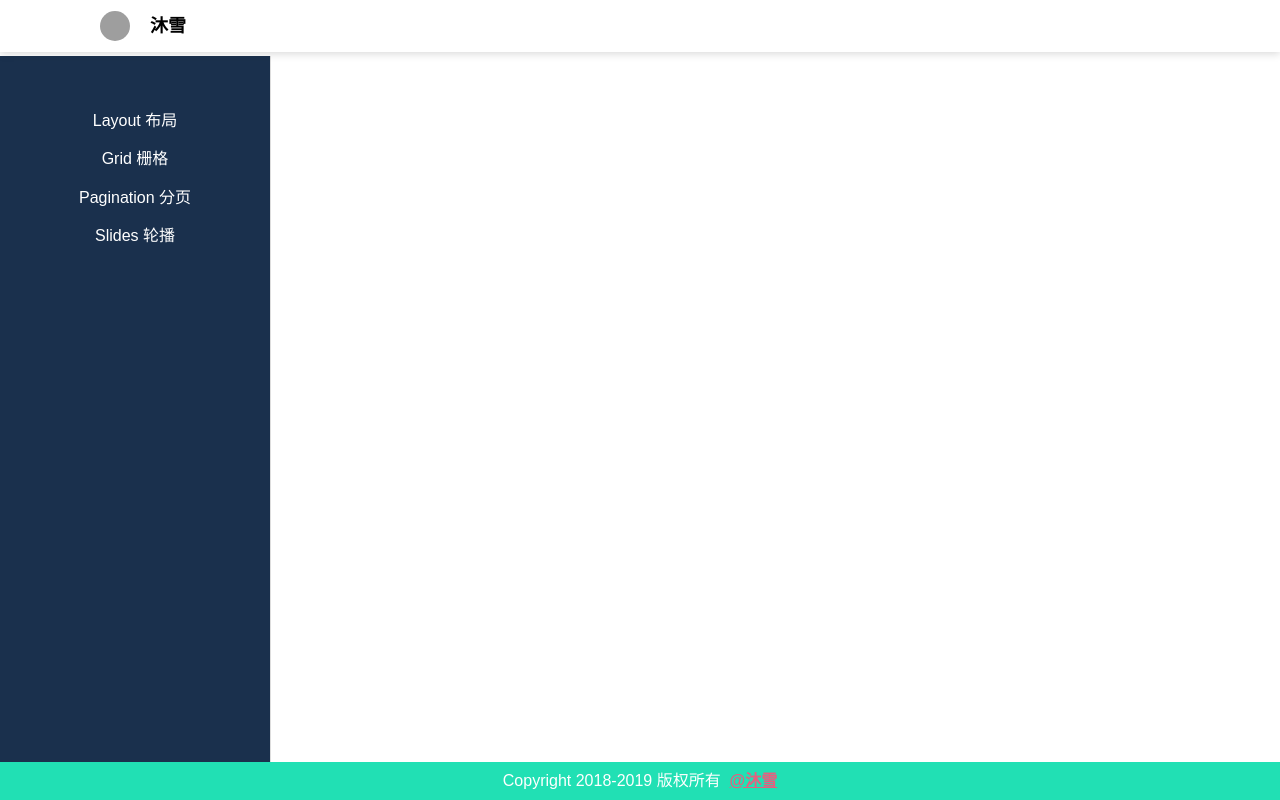
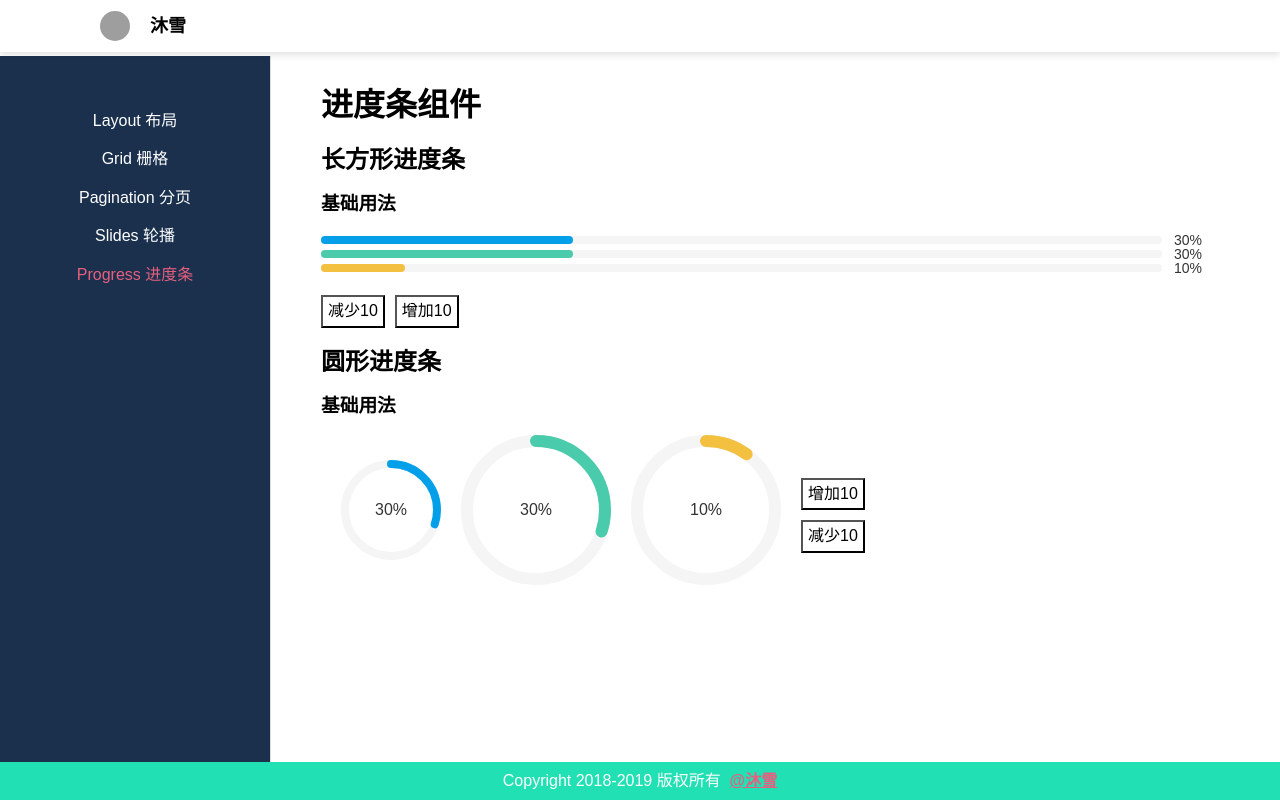
Before and after one commit to whhjdi/react-ts, a React (Create React App) app: page /#/progress in a window 1280 px wide. Built offline with nearby package versions, Linux system fonts and the light colour scheme; grey boxes are pictures that could not be loaded.

Commit message:
progress组件

```diff
--- a/package.json
+++ b/package.json
@@ -4,6 +4,7 @@
   "private": true,
   "dependencies": {
     "@types/classnames": "^2.2.7",
+    "@types/rc-progress": "^2.2.1",
     "@types/react-router-dom": "^4.3.1",
     "@types/react-transition-group": "^2.0.15",
     "classnames": "^2.2.6",
@@ -11,6 +12,7 @@
     "node-sass-chokidar": "^1.3.4",
     "normalize.css": "^8.0.1",
     "npm-run-all": "^4.1.5",
+    "rc-progress": "^2.3.0",
     "react": "^16.8.1",
     "react-dom": "^16.8.1",
     "react-router-dom": "^4.3.1",
--- /dev/null
+++ b/src/components/progress/circle.tsx
@@ -0,0 +1,36 @@
+import * as React from "react";
+import { IProps } from "./progress";
+import cs from "classnames";
+import { Circle as RCCircle } from "rc-progress";
+interface CircleProps extends IProps {
+	children: React.ReactNode;
+}
+
+const Circle: React.SFC<CircleProps> = props => {
+	const {
+		strokeWidth,
+		circleWidth,
+		children,
+		percent,
+		backgroundColor
+	} = props;
+	console.log(children);
+	const circleStyle = {
+		width: circleWidth,
+		height: circleWidth
+	};
+	return (
+		<div className={cs("z-circle")} style={circleStyle}>
+			<RCCircle
+				strokeWidth={strokeWidth}
+				percent={percent}
+				trailWidth={strokeWidth}
+				strokeColor={backgroundColor}
+				trailColor="#f5f5f5"
+			/>
+			{children}
+		</div>
+	);
+};
+
+export default Circle;
--- /dev/null
+++ b/src/components/progress/index.tsx
@@ -0,0 +1,2 @@
+import "./style.css";
+export { default as Progress } from "./progress";
--- /dev/null
+++ b/src/components/progress/line.tsx
@@ -0,0 +1,45 @@
+import * as React from "react";
+import { IProps } from "./progress";
+import validProgress from "../utils/validProgress";
+import cs from "classnames";
+interface LineProps extends IProps {
+	children?: React.ReactNode;
+}
+
+const Line: React.SFC<LineProps> = props => {
+	const {
+		percent,
+		size,
+		strokeWidth,
+		backgroundColor,
+		children,
+		className,
+		...rest
+	} = props;
+	const percentStyle = {
+		width: `${validProgress(percent)}%`,
+		height: strokeWidth || (size === "small" ? 6 : 8),
+		background: backgroundColor,
+		borderRadius: "100px"
+	};
+
+	return (
+		<div className="z-progress-container">
+			<div className="z-progress-outer">
+				<div
+					className="z-progress-inner"
+					style={{ borderRadius: percentStyle.borderRadius }}
+				>
+					<div
+						style={percentStyle}
+						{...rest}
+						className={cs("z-progress-content", className)}
+					/>
+				</div>
+			</div>
+			{children}
+		</div>
+	);
+};
+
+export default Line;
--- /dev/null
+++ b/src/components/progress/progress.tsx
@@ -0,0 +1,72 @@
+import * as React from "react";
+import cs from "classnames";
+import Line from "./line";
+import Circle from "./circle";
+import validProgress from ".././utils/validProgress";
+export interface IProps extends IStyledProps {
+	percent?: number;
+	size?: "default" | "small";
+	type?: "line" | "circle";
+	backgroundColor?: string;
+	strokeWidth?: number;
+	circleWidth?: string;
+}
+
+interface IState {}
+
+class Progress extends React.Component<IProps, IState> {
+	static defaultProps = {
+		type: "line",
+		percent: 0,
+		size: "default",
+		backgroundColor: "#03A0E9",
+		circleWidth: "100px"
+	};
+	renderProgress() {
+		const {
+			type,
+			strokeWidth,
+			backgroundColor,
+			percent,
+			circleWidth
+		} = this.props;
+		if (type === "line") {
+			return (
+				<Line
+					strokeWidth={strokeWidth}
+					percent={validProgress(percent)}
+					backgroundColor={backgroundColor}
+				>
+					{this.renderProgressInfo()}
+				</Line>
+			);
+		} else if (type === "circle") {
+			return (
+				<Circle
+					strokeWidth={strokeWidth}
+					percent={validProgress(percent)}
+					backgroundColor={backgroundColor}
+					circleWidth={circleWidth}
+				>
+					{this.renderProgressInfo()}
+				</Circle>
+			);
+		}
+		return null;
+	}
+	renderProgressInfo = () => {
+		const { percent } = this.props;
+		return (
+			<span className={cs("z-progress-info", "z-progress-circle-info")}>
+				{validProgress(percent)}%
+			</span>
+		);
+	};
+	render() {
+		const { className } = this.props;
+		const classNames = cs(componentName, className);
+		return <div className={classNames}>{this.renderProgress()}</div>;
+	}
+}
+const componentName = "z-progress";
+export default Progress;
--- /dev/null
+++ b/src/components/progress/style.css
@@ -0,0 +1,36 @@
+.z-progress .z-progress-container {
+  display: flex;
+  align-items: center; }
+  .z-progress .z-progress-container .z-progress-outer {
+    flex: 1; }
+    .z-progress .z-progress-container .z-progress-outer .z-progress-inner {
+      background: #f5f5f5;
+      animation: progress 500ms; }
+      .z-progress .z-progress-container .z-progress-outer .z-progress-inner .z-progress-content {
+        transition: width 300ms ease-in-out; }
+  .z-progress .z-progress-container .z-progress-info {
+    width: 4em;
+    font-size: 14px;
+    margin-left: 12px;
+    line-height: 1;
+    color: #333333; }
+
+.z-progress .z-circle {
+  position: relative; }
+  .z-progress .z-circle .z-progress-circle-info {
+    color: #333333;
+    position: absolute;
+    top: 50%;
+    left: 50%;
+    transform: translate(-50%, -50%); }
+
+@keyframes progress {
+  0% {
+    width: 0;
+    opacity: 0.1; }
+  20% {
+    width: 0;
+    opacity: 0.5; }
+  100% {
+    width: 100%;
+    opacity: 1; } }
--- /dev/null
+++ b/src/components/progress/style.scss
@@ -0,0 +1,61 @@
+.z-progress {
+  .z-progress-container {
+    display: flex;
+    align-items: center;
+
+    .z-progress-outer {
+
+      flex: 1;
+
+      .z-progress-inner {
+        background: #f5f5f5;
+
+        animation: progress 500ms;
+
+        .z-progress-content {
+          transition: width 300ms ease-in-out;
+        }
+      }
+
+    }
+
+    .z-progress-info {
+      width: 4em;
+      font-size: 14px;
+      margin-left: 12px;
+      line-height: 1;
+      color: #333333;
+    }
+
+  }
+
+  .z-circle {
+    position: relative;
+
+    .z-progress-circle-info {
+      color: #333333;
+      position: absolute;
+      top: 50%;
+      left: 50%;
+      transform: translate(-50%, -50%);
+    }
+  }
+}
+
+
+@keyframes progress {
+  0% {
+    width: 0;
+    opacity: 0.1
+  }
+
+  20% {
+    width: 0;
+    opacity: 0.5;
+  }
+
+  100% {
+    width: 100%;
+    opacity: 1;
+  }
+}
--- /dev/null
+++ b/src/components/utils/validProgress.ts
@@ -0,0 +1,8 @@
+export default function validProgress(progress: number | undefined) {
+	if (!progress || progress < 0) {
+		return 0;
+	} else if (progress > 100) {
+		return 100;
+	}
+	return progress;
+}
--- a/src/pages/home/index.tsx
+++ b/src/pages/home/index.tsx
@@ -18,6 +18,7 @@ import LayoutExample from "../layout-example/index";
 import GridExample from "../grid-example/index";
 import PaginationExample from "../pagination-example/index";
 import SlidesExample from "../slides-example";
+import ProgressExample from "../progress-example";
 interface IProps {}
 interface IState {
 	show: boolean;
@@ -67,6 +68,11 @@ class Home extends React.Component<IProps, IState> {
 								Slides 轮播
 							</NavLink>
 						</li>
+						<li className="item">
+							<NavLink to="/progress" activeClassName="selected">
+								Progress 进度条
+							</NavLink>
+						</li>
 					</ul>
 				</Aside>
 			</CSSTransition>
@@ -110,6 +116,7 @@ class Home extends React.Component<IProps, IState> {
 							<Route exact path="/grid" component={GridExample} />
 							<Route exact path="/pagination" component={PaginationExample} />
 							<Route exact path="/slides" component={SlidesExample} />
+							<Route exact path="/progress" component={ProgressExample} />
 						</Main>
 					</Layout>
 					<Footer className="footer">
--- /dev/null
+++ b/src/pages/progress-example/index.tsx
@@ -0,0 +1,93 @@
+import * as React from "react";
+import { Progress } from "../../components/progress/index";
+import "./style.css";
+const PERCENT = 30;
+interface IState {
+	percent: number;
+}
+export default class ProgressExample extends React.Component<{}, IState> {
+	state: IState = {
+		percent: 10
+	};
+	increase = () => {
+		let percent = this.state.percent + 10;
+		if (percent > 100) {
+			percent = 100;
+		}
+		this.setState({
+			percent
+		});
+	};
+	decrease = () => {
+		let percent = this.state.percent - 10;
+		if (percent < 0) {
+			percent = 0;
+		}
+		this.setState({
+			percent
+		});
+	};
+	render() {
+		return (
+			<div>
+				<h1>进度条组件</h1>
+				<h2>长方形进度条</h2>
+				<h3>基础用法</h3>
+				<Progress strokeWidth={8} percent={PERCENT}>
+					<span>{PERCENT}</span>
+				</Progress>
+				<Progress strokeWidth={8} percent={PERCENT} backgroundColor="#4ACBAC">
+					<span>{PERCENT}</span>
+				</Progress>
+				<Progress
+					strokeWidth={8}
+					percent={this.state.percent}
+					backgroundColor="#F3C040"
+				>
+					<span>{this.state.percent}</span>
+				</Progress>
+				<div className="button-wrapper">
+					<button onClick={this.decrease}>减少10</button>
+					<button onClick={this.increase}>增加10</button>
+				</div>
+				<h2>圆形进度条</h2>
+				<h3>基础用法</h3>
+				<div className="circle-wrapper">
+					<Progress
+						strokeWidth={8}
+						percent={PERCENT}
+						type="circle"
+						className="circle-progress"
+						circleWidth="100px"
+					>
+						<span>{PERCENT}</span>
+					</Progress>
+					<Progress
+						strokeWidth={8}
+						percent={PERCENT}
+						type="circle"
+						className="circle-progress"
+						backgroundColor="#4ACBAC"
+						circleWidth="150px"
+					>
+						<span>{PERCENT}</span>
+					</Progress>
+					<Progress
+						strokeWidth={8}
+						percent={this.state.percent}
+						backgroundColor="#F3C040"
+						type="circle"
+						className="circle-progress"
+						circleWidth="150px"
+					>
+						<span>{this.state.percent}</span>
+					</Progress>
+					<div className="button-wrapper">
+						<button onClick={this.decrease}>减少10</button>
+						<button onClick={this.increase}>增加10</button>
+					</div>
+				</div>
+			</div>
+		);
+	}
+}
--- /dev/null
+++ b/src/pages/progress-example/style.css
@@ -0,0 +1,19 @@
+.button-wrapper {
+  margin-top: 20px; }
+  .button-wrapper > button {
+    padding: 5px;
+    background: #fff;
+    margin-right: 10px;
+    color: #000; }
+
+.circle-wrapper {
+  display: flex;
+  justify-content: flex-start;
+  align-items: center; }
+  .circle-wrapper > div {
+    display: flex;
+    flex-direction: column-reverse;
+    justify-content: space-around;
+    margin-left: 20px; }
+    .circle-wrapper > div > button {
+      margin-bottom: 10px; }
--- /dev/null
+++ b/src/pages/progress-example/style.scss
@@ -0,0 +1,27 @@
+.button-wrapper {
+  margin-top: 20px;
+
+  >button {
+    padding: 5px;
+    background: #fff;
+    margin-right: 10px;
+    color: #000;
+  }
+}
+
+.circle-wrapper {
+  display: flex;
+  justify-content: flex-start;
+  align-items: center;
+
+  >div {
+    display: flex;
+    flex-direction: column-reverse;
+    justify-content: space-around;
+    margin-left: 20px;
+
+    >button {
+      margin-bottom: 10px;
+    }
+  }
+}
```
Also changed, not shown: 1 other file (tests, documents, lock files or other folders).
